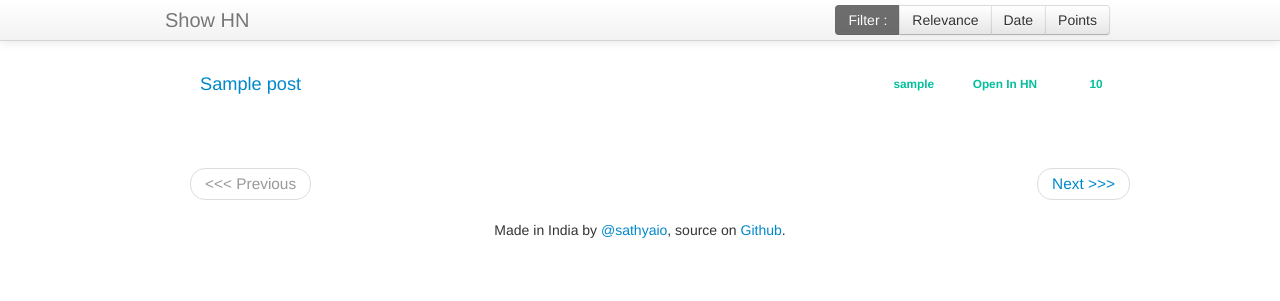
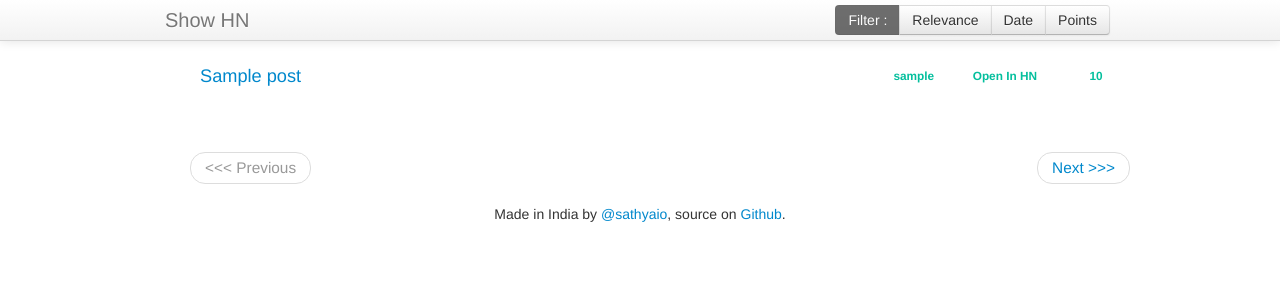
Before and after one commit to sathya-me/showhnapp, a Python web app: template Templates/index.html in a window 1280 px wide. Shown: the top 301 px of the page. Run offline with Jinja, Linux system fonts and the light colour scheme; the template is opened without the code that fills it: most values are stand-ins (such as "Sample title", 1, 10 or a date in 2020); some libraries are stand-ins or nearby versions.

```diff
--- a/Templates/index.html
+++ b/Templates/index.html
@@ -29,7 +29,7 @@
         .post-container {
             line-height: 2em;
             margin: 10px 0px;
-            padding: 20px 10px;
+            padding: 12px 10px;
             /*
             border: 1px;
             border-radius: 1px;
```
